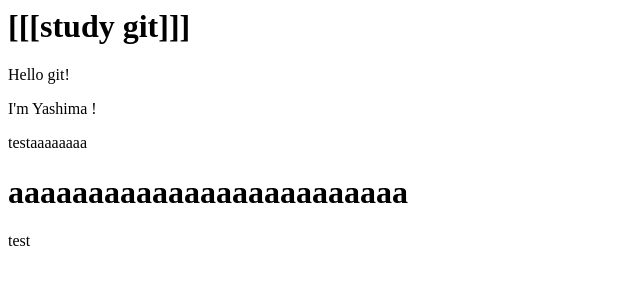
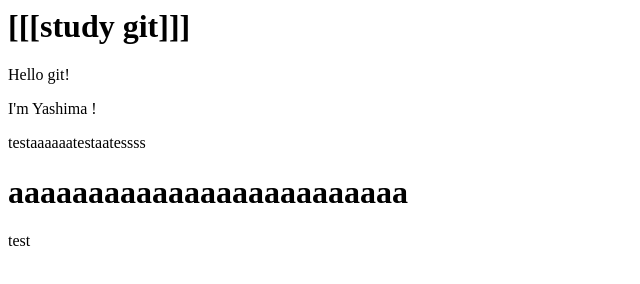
Before and after one commit to isoi/study_git, a plain HTML site: page index.html in a window 1280 px wide. Shown: the full height of the page, 0-640 px from the left. Drawn offline with Linux system fonts and the light colour scheme.

Commit message:
yes! test 2

```diff
--- a/index.html
+++ b/index.html
@@ -6,7 +6,7 @@
 <h1>[[[study git]]]</h1>
 <p>Hello git!</p>
 <p>I'm Yashima !<p>
-testaaaaaaaa
+testaaaaaatestaatessss
 <h1>aaaaaaaaaaaaaaaaaaaaaaaaa</h1>
 </body>
 
```
